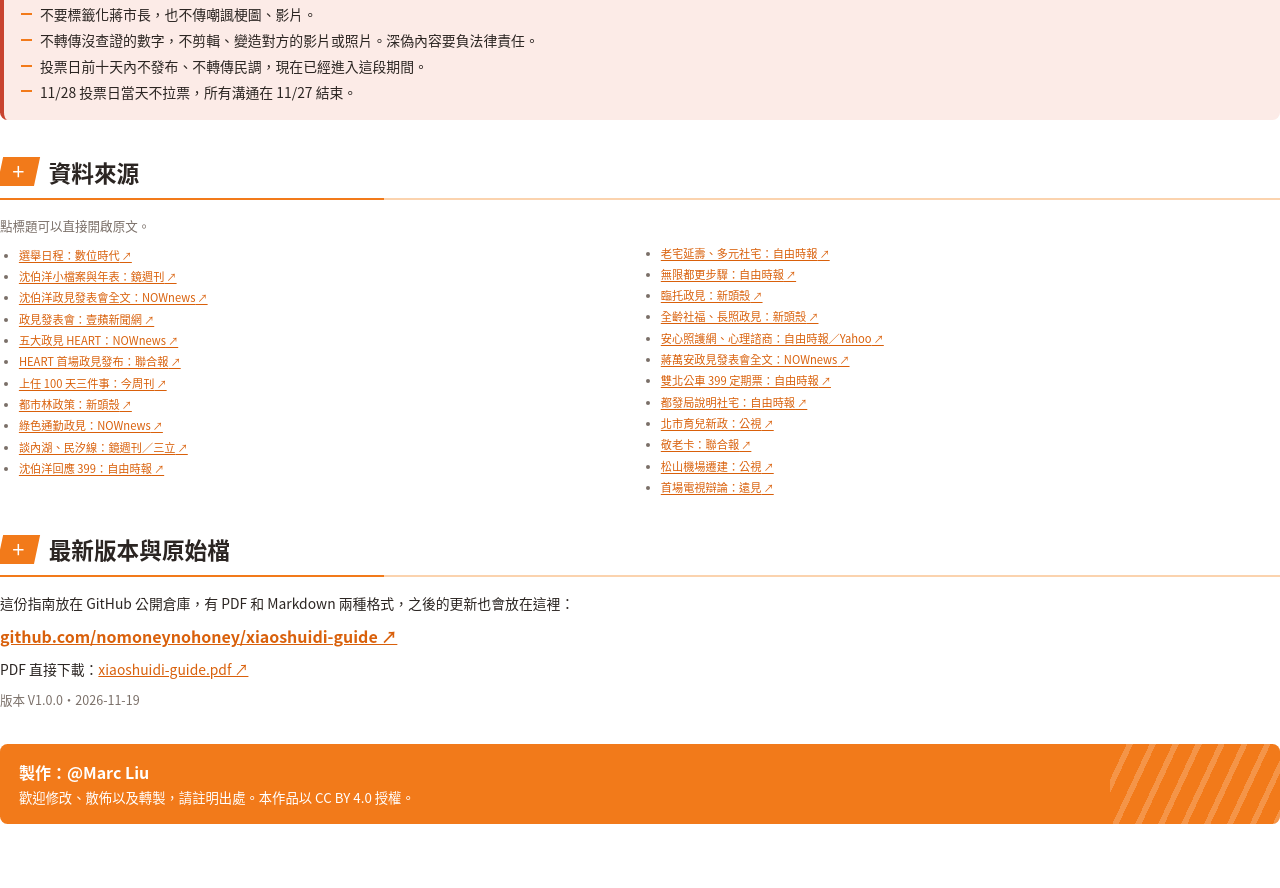
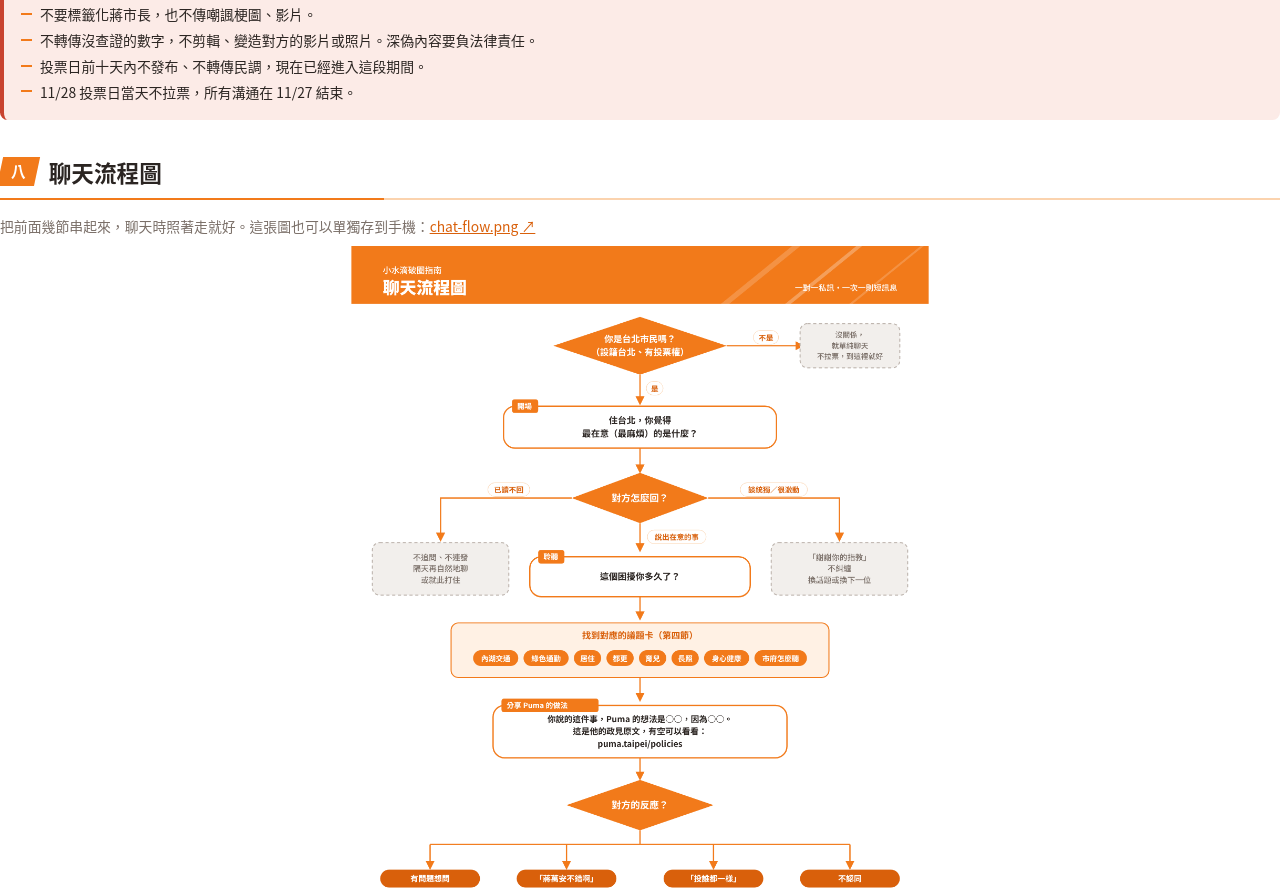
Before and after one commit to nomoneynohoney/xiaoshuidi-guide, a plain HTML site: page index.html in a window 1280 px wide. Shown: the part 5541-6429 px from the top of the page. Before the commit the page ends 6365 px from the top, so only its background shows below. Drawn offline with Linux system fonts and the light colour scheme.

Commit message:
指南新增第八章：聊天流程圖
Co-Authored-By: Claude Opus 5.5 <noreply@anthropic.com>
Claude-Session: https://claude.ai/code/session_01DUCtbVst5Lc5UsJKwkxGYL

```diff
--- a/index.html
+++ b/index.html
@@ -292,6 +292,12 @@ a{color:var(--orange-deep)}
 
 
 <section class="pb">
+  <h2><span class="no"><span>八</span></span>聊天流程圖</h2>
+  <p class="lead" style="margin-bottom:2mm">把前面幾節串起來，聊天時照著走就好。這張圖也可以單獨存到手機：<a href="https://github.com/nomoneynohoney/xiaoshuidi-guide/raw/main/chat-flow.png">chat-flow.png ↗</a></p>
+  <img src="chat-flow.png" alt="小水滴聊天流程圖" style="display:block;margin:0 auto;height:228mm;width:auto">
+</section>
+
+<section class="pb">
   <h2><span class="no"><span>＋</span></span>資料來源</h2>
   <p class="note" style="margin:0 0 2mm">點標題可以直接開啟原文。</p>
   <ul class="src">
```
Also changed, not shown: 3 other files.
